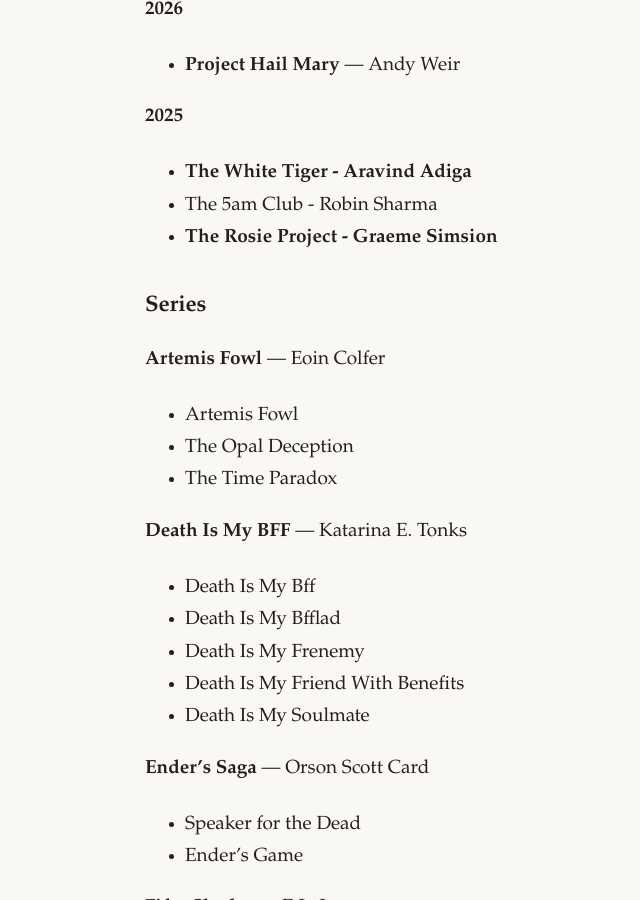
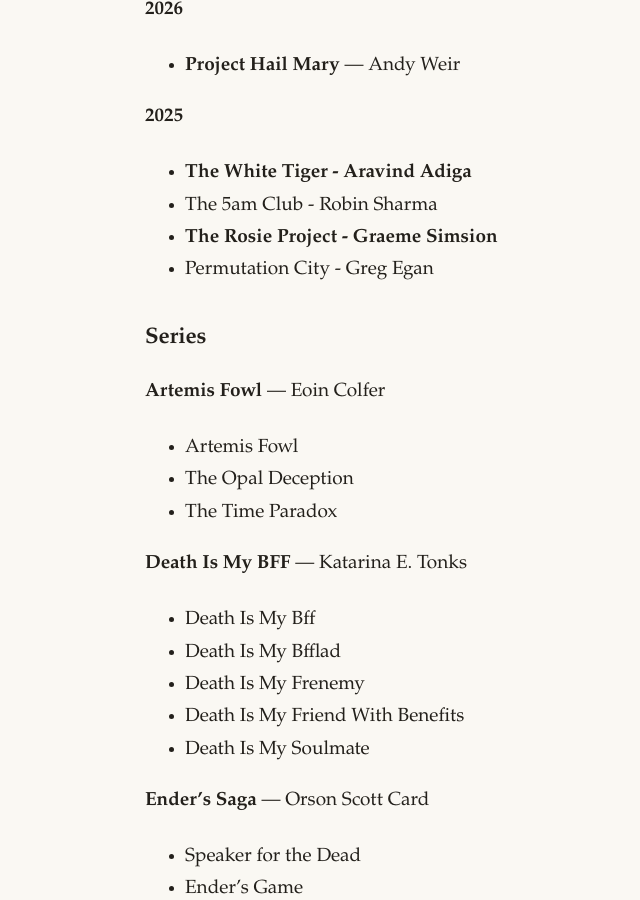
Before and after one commit to topearebi/aroamjti, a Jekyll site: the page built from books.md, in a window 1280 px wide and 900 px high, scrolled down 551 px. Shown: the whole window, without its empty margins (191-831 px from the left). Built offline with Jekyll 4.4.1, drawn with Linux system fonts in a browser that asks for light colours.

Commit message:
Add 'Permutation City' to 2025 book list

```diff
--- a/books.md
+++ b/books.md
@@ -18,6 +18,7 @@
 - **The White Tiger - Aravind Adiga**
 - The 5am Club - Robin Sharma
 - **The Rosie Project - Graeme Simsion**
+- Permutation City - Greg Egan
 
 ### Series
 
```
